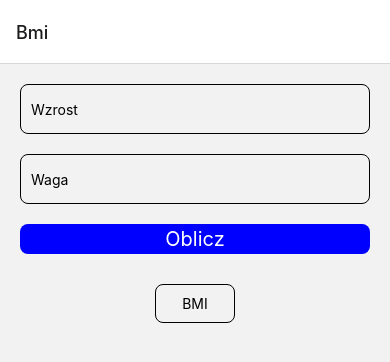
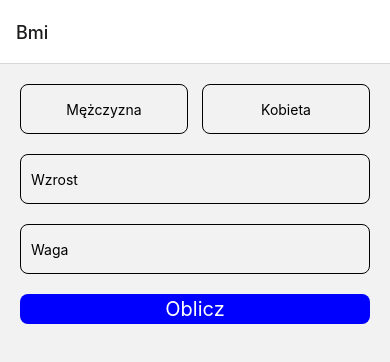
Before and after one commit to wojciechkurzak/health-calculators, a React Native app: screen /Bmi in a window 390 px wide. Shown: the top 362 px of the page. Built offline with nearby package versions, Linux system fonts and the light colour scheme.

Commit message:
Add ideal weight calculator

```diff
--- a/components/DisplayValue.tsx
+++ b/components/DisplayValue.tsx
@@ -21,7 +21,7 @@ const styles = StyleSheet.create({
 		borderColor: '#000',
 		borderRadius: 8,
 		padding: 10,
-		width: 80,
+		width: 150,
 		alignItems: 'center',
 	},
 	upperText: {
--- /dev/null
+++ b/components/GenderButton.tsx
@@ -0,0 +1,38 @@
+import React from 'react'
+import { TouchableWithoutFeedback, View, Text, StyleSheet } from 'react-native'
+
+type PropsType = {
+	text: string
+	value: boolean
+	onPress: Function
+}
+
+const GenderButton = ({ text, value, onPress }: PropsType) => {
+	return (
+		<TouchableWithoutFeedback onPress={() => onPress()}>
+			<View style={[styles.buttonContainer, value && styles.checked]}>
+				<Text style={styles.text}>{text}</Text>
+			</View>
+		</TouchableWithoutFeedback>
+	)
+}
+
+const styles = StyleSheet.create({
+	buttonContainer: {
+		borderWidth: 1,
+		borderColor: '#000',
+		borderRadius: 8,
+		height: 50,
+		backgroundColor: 'transparent',
+		flexBasis: '48%',
+	},
+	checked: {
+		backgroundColor: '#f00',
+	},
+	text: {
+		textAlign: 'center',
+		lineHeight: 50,
+	},
+})
+
+export default GenderButton
--- a/screens/BmiScreen.tsx
+++ b/screens/BmiScreen.tsx
@@ -1,15 +1,25 @@
-import React, { useState, useEffect } from 'react'
+import React, { useState } from 'react'
 import { View, Text, StyleSheet, TextInput } from 'react-native'
 import CalcButton from '../components/CalcButton'
 import DisplayValue from '../components/DisplayValue'
+import GenderButton from '../components/GenderButton'
+
+type GenderType = {
+	male: boolean
+	female: boolean
+}
 
 const BmiScreen = () => {
 	const [height, setHeight] = useState<string>('')
 	const [weight, setWeight] = useState<string>('')
+	const [gender, setGender] = useState<GenderType>({
+		male: false,
+		female: false,
+	})
 	const [bmi, setBmi] = useState<string>('')
+	const [idealWeight, setIdealWeight] = useState<string>('')
 
 	const CalculateBmi = (): void => {
-		if (height.length === 0 || weight.length === 0) return
 		const value =
 			Math.round(
 				(parseInt(weight) / Math.pow(parseInt(height) / 100, 2)) * 10
@@ -17,8 +27,40 @@ const BmiScreen = () => {
 		setBmi(value.toString())
 	}
 
+	const CalculateIdealWeight = () => {
+		const value =
+			Math.round(
+				(parseInt(height) - 100) * (gender.male ? 0.9 : 0.85) * 10
+			) / 10
+		setIdealWeight(value.toString())
+	}
+
+	const DisplayValues = (): void => {
+		if (
+			height.length === 0 ||
+			weight.length === 0 ||
+			(!gender.male && !gender.female)
+		)
+			return
+
+		CalculateBmi()
+		CalculateIdealWeight()
+	}
+
 	return (
 		<View style={styles.container}>
+			<View style={styles.genderContainer}>
+				<GenderButton
+					text="Mężczyzna"
+					value={gender.male}
+					onPress={() => setGender({ male: true, female: false })}
+				/>
+				<GenderButton
+					text="Kobieta"
+					value={gender.female}
+					onPress={() => setGender({ male: false, female: true })}
+				/>
+			</View>
 			<TextInput
 				style={styles.input}
 				value={height}
@@ -33,10 +75,13 @@ const BmiScreen = () => {
 				keyboardType="numeric"
 				placeholder="Waga"
 			/>
-			<CalcButton text="Oblicz" onPress={CalculateBmi} />
-			<View style={styles.values}>
-				<DisplayValue title="BMI" value={bmi} />
-			</View>
+			<CalcButton text="Oblicz" onPress={DisplayValues} />
+			{bmi && idealWeight && (
+				<View style={styles.valuesContainer}>
+					<DisplayValue title="BMI" value={bmi} />
+					<DisplayValue title="Waga idealna" value={idealWeight} />
+				</View>
+			)}
 		</View>
 	)
 }
@@ -44,6 +89,11 @@ const BmiScreen = () => {
 const styles = StyleSheet.create({
 	container: {
 		paddingHorizontal: 20,
+	},
+	genderContainer: {
+		marginTop: 20,
+		flexDirection: 'row',
+		justifyContent: 'space-between',
 	},
 	input: {
 		borderWidth: 1,
@@ -54,7 +104,7 @@ const styles = StyleSheet.create({
 		width: '100%',
 		height: 50,
 	},
-	values: {
+	valuesContainer: {
 		marginTop: 30,
 		flexDirection: 'row',
 		justifyContent: 'space-around',
```
